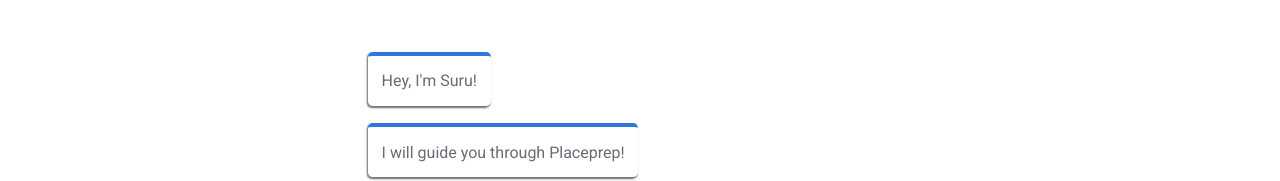
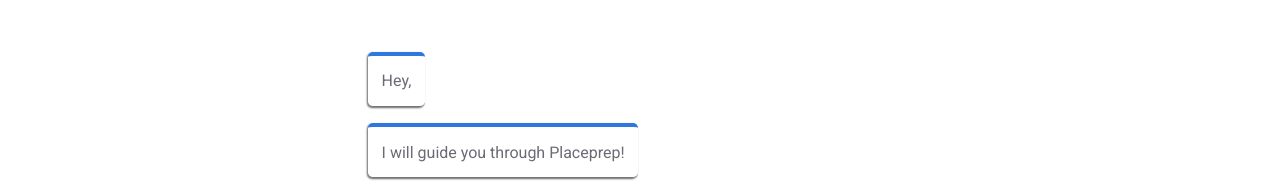
Before and after one commit to kaustubhgadakh/PlacePrep.com, a website with bundled scripts: page chatBot/chatbot.html in a window 1280 px wide. Shown: the part 538-719 px from the top of the page. Built offline with nearby package versions, Linux system fonts and the light colour scheme; no server answers.

Commit message:
chatbot changes hidding

```diff
--- a/chatBot/chatbot.html
+++ b/chatBot/chatbot.html
@@ -121,7 +121,7 @@
     <div class="block--background">
       <div class="chatbot__overview">
         <ul class="chatlist">
-          <li class="bot__output bot__output--standard">Hey, I'm Suru!</li>
+          <li class="bot__output bot__output--standard">Hey,</li>
           <li class="bot__output bot__output--standard">I will guide you through Placeprep!</li>
           <li class="bot__output bot__output--standard">
             <span class="bot__output--second-sentence">You can ask me a bunch of things!</span>
```
